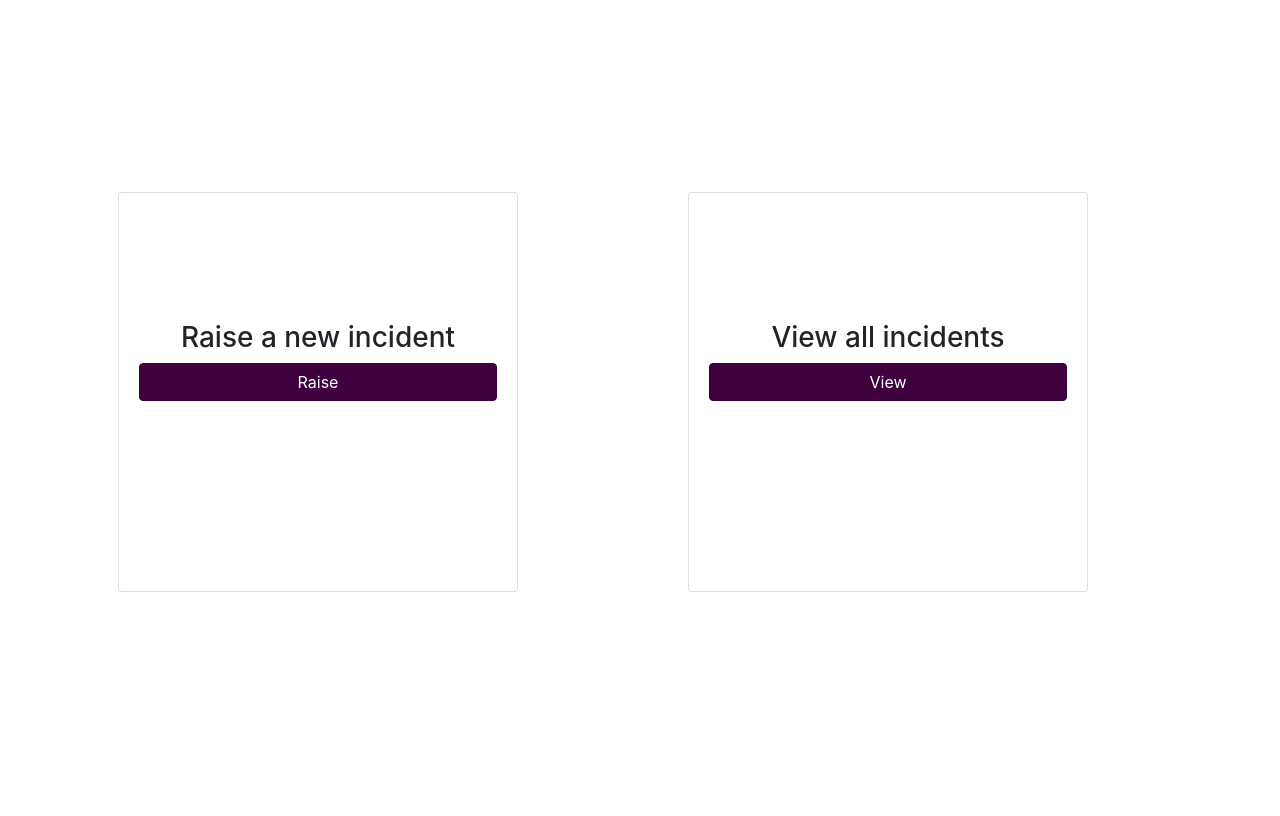
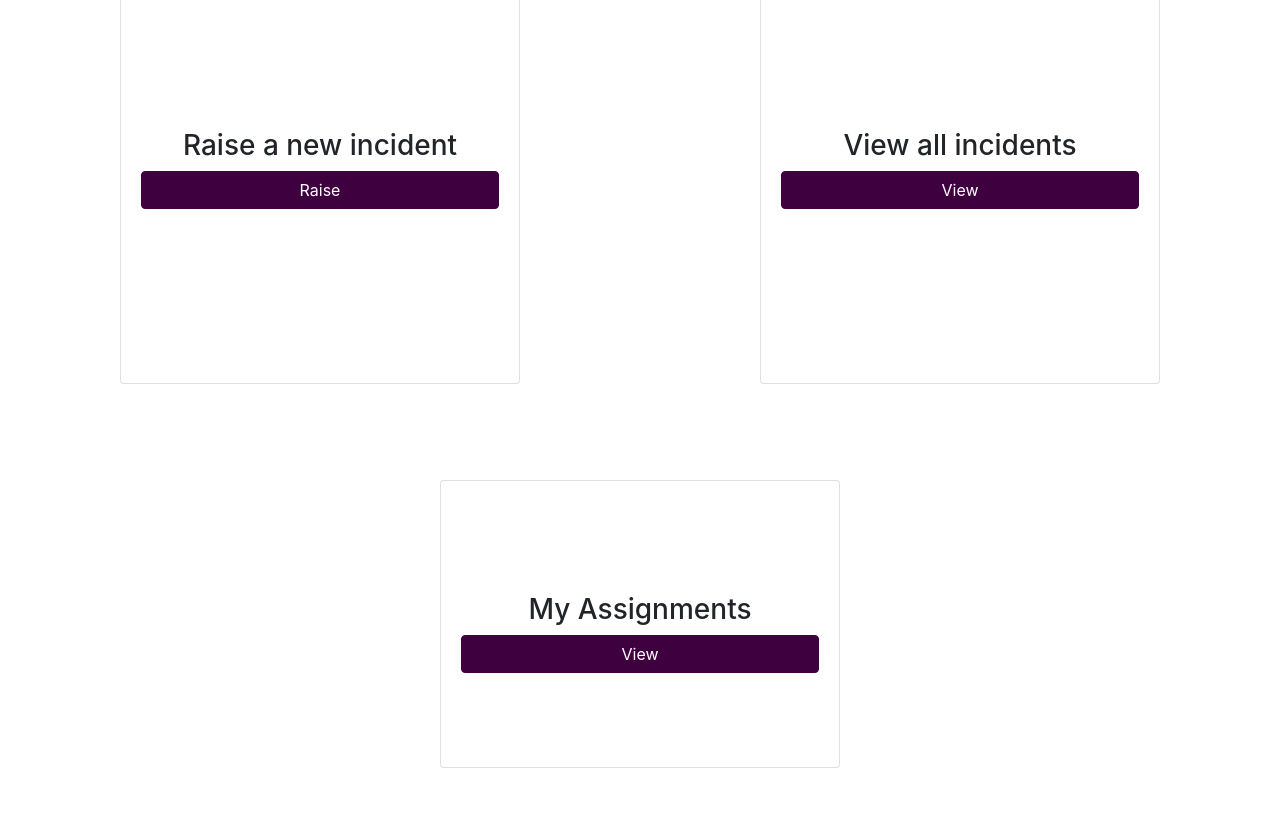
Before and after one commit to kocetomad/BSAD-mockupAPP, an Electron app: page views/MajorIncidentsManager/index.html in a window 1280 px wide. Shown: the part 120-936 px from the top of the page. Before the commit the page ends 912 px from the top, so only its background shows below. Drawn offline with nearby package versions, Linux system fonts and the light colour scheme.

Commit message:
added 3rd button for majorIncident

```diff
--- a/views/MajorIncidentsManager/index.html
+++ b/views/MajorIncidentsManager/index.html
@@ -22,22 +22,30 @@
 <nav class="navbar navbar-dark nav-background">
     <span class="navbar-brand mb-0 h1">DWK</span>
 </nav>
-<h1>Greetings Juan_Reyes</h1>
-
-<div class="container">
-    <div class="row align-items-center" style="height: 100vh;">
+<div class="container-fluid" style="height: calc(100% - 56px);">
+    <div class="row h-60 align-items-center justify-content-center">
         <div class="col p-5">
-            <div class="card incident-cards">
+            <div class="card incident-cards mx-auto">
                 <div class="card-body incident-card-body">
                     <h3 class="card-text text-center">Raise a new incident</h3>
-                    <button class="btn btn-primary btn-block" type="button">Raise</button>
+                    <button class="btn btn-primary btn-block" type="button" onclick="window.location='../Incident /NewIncident/index.html';">Raise</button>
                 </div>
             </div>
         </div>
-        <div class="col p-5 ">
-            <div class="card incident-cards">
+        <div class="col p-5">
+            <div class="card incident-cards mx-auto">
                 <div class="card-body incident-card-body">
                     <h3 class="card-text text-center">View all incidents</h3>
+                    <button class="btn btn-primary btn-block" type="button" onclick="window.location='../Incident /AllIncidents/index.html';">View</button>
+                </div>
+            </div>
+        </div>
+    </div>
+    <div class="row h-40 align-items-center justify-content-center">
+        <div class="col p-5">
+            <div class="card assignment-card mx-auto">
+                <div class="card-body assignment-card-body">
+                    <h3 class="card-text text-center">My Assignments</h3>
                     <button class="btn btn-primary btn-block" type="button">View</button>
                 </div>
             </div>
--- a/views/MajorIncidentsManager/style.css
+++ b/views/MajorIncidentsManager/style.css
@@ -1,3 +1,7 @@
+body, html {
+    height: 100vh;
+}
+
 #backgroundCol {
     background-color: #3f003f;
 }
@@ -17,5 +21,14 @@
 }
 
 .incident-card-body {
-    padding-top: 8rem;
+    padding-top: 9rem;
 }
+
+.assignment-card {
+    width: 25rem;
+    height: 18rem;
+}
+
+.assignment-card-body {
+    padding-top: 7rem;
+}
```
